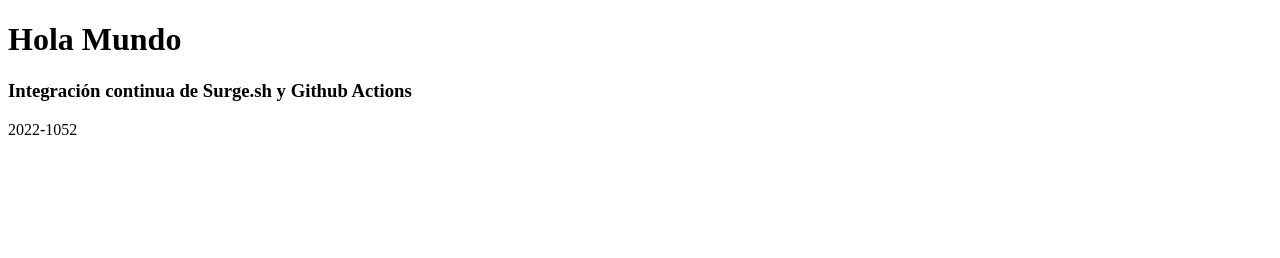
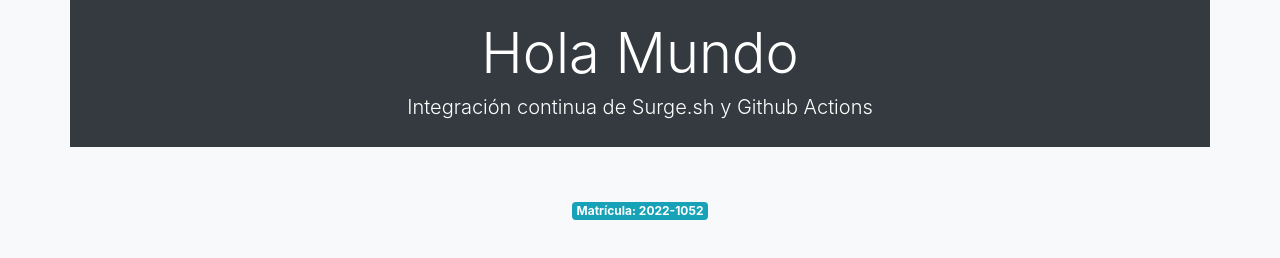
Before and after one commit to ameliahcross/parcial1, a website: page index.html in a window 1280 px wide. Drawn offline with nearby package versions, Linux system fonts and the light colour scheme.

Commit message:
New styles

```diff
--- a/index.html
+++ b/index.html
@@ -4,10 +4,38 @@
     <meta charset="UTF-8">
     <meta name="viewport" content="width=device-width, initial-scale=1.0">
     <title>DevOps</title>
+    <!-- Bootstrap CSS -->
+    <link href="https://stackpath.bootstrapcdn.com/bootstrap/4.5.2/css/bootstrap.min.css" rel="stylesheet">
+    <style>
+        body {
+            background-color: #f8f9fa;
+        }
+        .header {
+            background-color: #343a40;
+            color: white;
+            padding: 20px 0;
+        }
+        .content {
+            margin-top: 50px;
+        }
+    </style>
 </head>
 <body>
-    <h1>Hola Mundo</h1>
-    <h3>Integración continua de Surge.sh y Github Actions</h3>
-    <span>2022-1052</span>
+    <div class="container">
+        <div class="row header text-center">
+            <div class="col">
+                <h1 class="display-4">Hola Mundo</h1>
+                <h3 class="lead">Integración continua de Surge.sh y Github Actions</h3>
+            </div>
+        </div>
+        <div class="row content text-center">
+            <div class="col">
+                <span class="badge badge-info">Matrícula: 2022-1052</span>
+            </div>
+        </div>
+    </div>
+    <script src="https://code.jquery.com/jquery-3.5.1.slim.min.js"></script>
+    <script src="https://cdn.jsdelivr.net/npm/@popperjs/core@2.9.3/dist/umd/popper.min.js"></script>
+    <script src="https://stackpath.bootstrapcdn.com/bootstrap/4.5.2/js/bootstrap.min.js"></script>
 </body>
 </html>
```
Also changed, not shown: package.json (added, +11 -0 lines), 1 other file.
